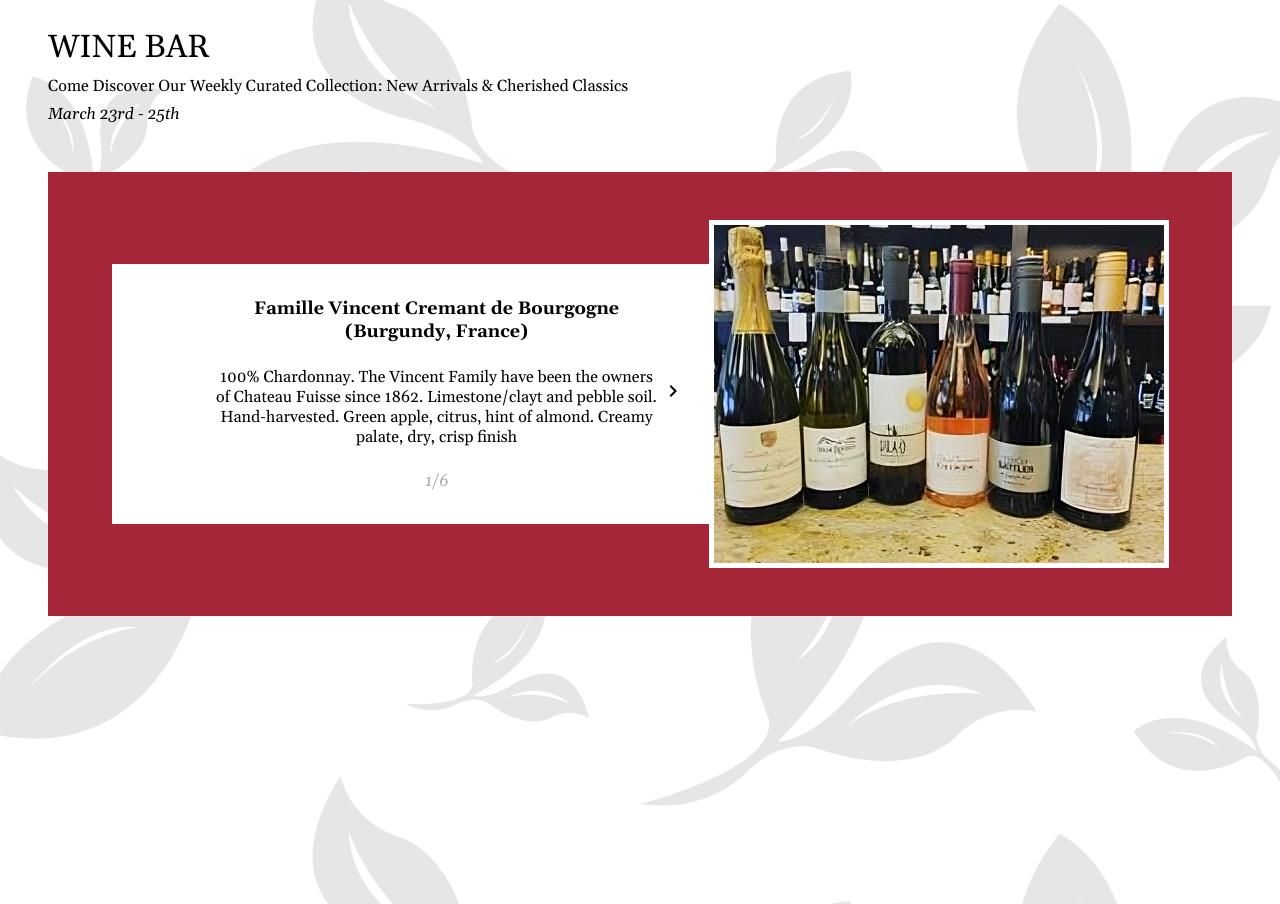
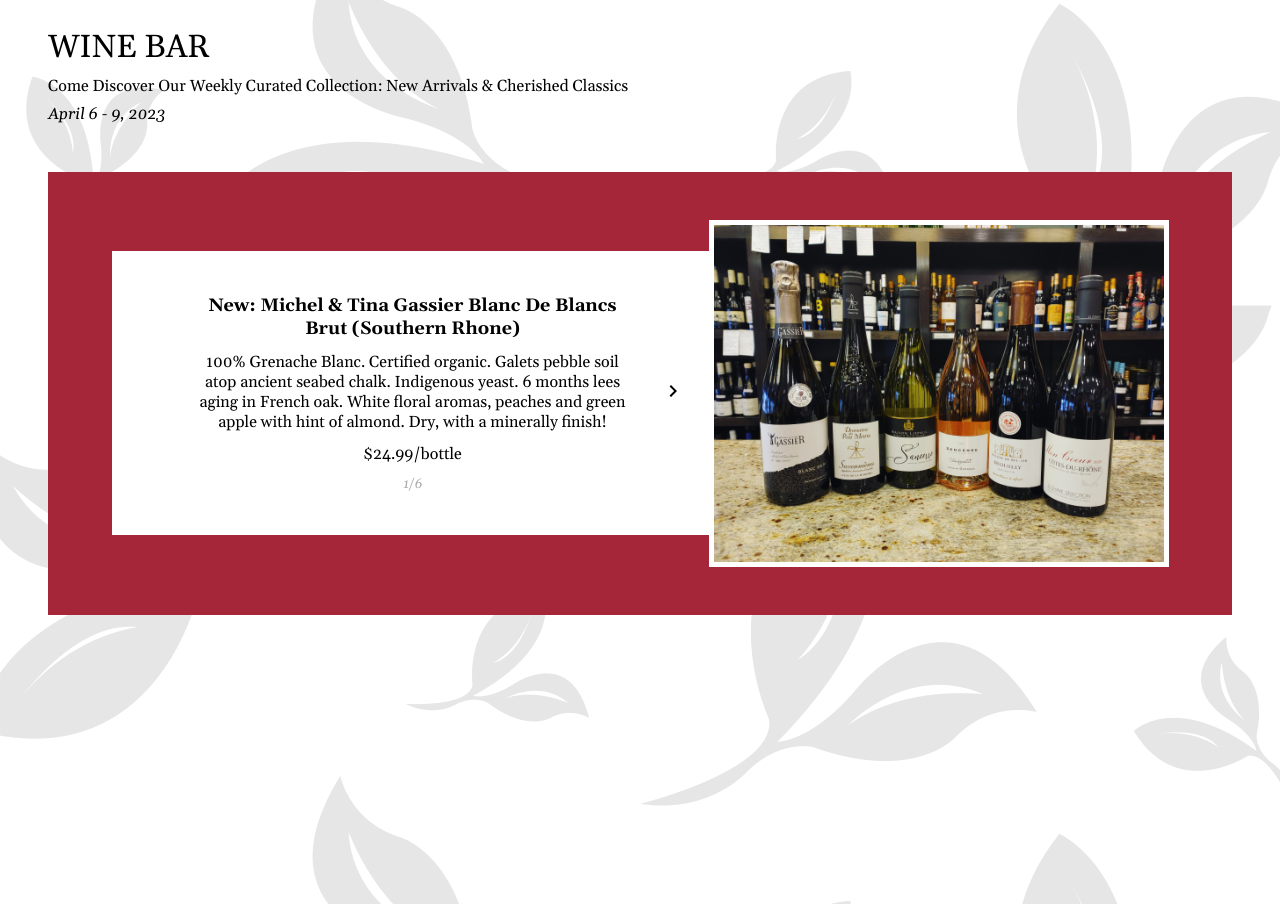
Before and after one commit to JakeWilliams21/Twisted-Vine, a React (Create React App) app in the folder client/: page / in a window 1280 px wide. Shown: the part 2611-3515 px from the top of the page. Built offline with nearby package versions, Linux system fonts and the light colour scheme; a web font is replaced by a local one.

Commit message:
Wine Bar 4/6-4/9

```diff
--- a/client/src/components/WineBar.js
+++ b/client/src/components/WineBar.js
@@ -1,39 +1,39 @@
 import React, {useState, useEffect, useRef} from 'react'
 import '../style/WineBar.css'
-import winebar from '../images/winebar.jpeg'
+import winebar from '../images/winebar(2).jpg'
 import ChevronRightIcon from '@mui/icons-material/ChevronRight';
 import ChevronLeftIcon from '@mui/icons-material/ChevronLeft';
 
 const WineBar = () => {
     const [wines, setWines] = useState([
         {
-            name: 'Famille Vincent Cremant de Bourgogne (Burgundy, France)',
-            description: '100% Chardonnay. The Vincent Family have been the owners of Chateau Fuisse since 1862. Limestone/clayt and pebble soil. Hand-harvested. Green apple, citrus, hint of almond. Creamy palate, dry, crisp finish',
+            name: 'New: Michel & Tina Gassier Blanc De Blancs Brut (Southern Rhone)',
+            description: '100% Grenache Blanc. Certified organic. Galets pebble soil atop ancient seabed chalk. Indigenous yeast. 6 months lees aging in French oak. White floral aromas, peaches and green apple with hint of almond. Dry, with a minerally finish!',
+            price: 24.99
+        },
+        {
+            name: 'New: Domaine du Petit Metris Clos de la Marche Savennièes (Loire Valley)',
+            description: '100% Chenin Blanc. Situated in le Grand Beauvais hameau, in the heart of the Chaume appellation and run by 5th generation winemaker Joseph Renou and his two sons, Pascal and Herve. 30+ Year-old -vines grown in shale, aeolian sands, and spilite soils. Hand-harvested with oak barrel aging. Stone fruit and citrus, richness on palate and dry, wet rock finish! Stunning!',
             price: 29.99
         },
         {
-            name: 'Deux Roches "Tradition" Macon-Villages (Burgundy, France)',
-            description: '100% Chardonnay. Limestone and clay-silty soils. Sees some oak and lees aging. Peaches, golden apple, limes zest, white pepper, flinty finish.',
-            price: 22.99
+            name: 'New: Maison Lispaul Sancerre (Loire Valley)',
+            description: '100% Sauvignon Blanc. Family estate located in the town of Tracy sur Loire. Sustainable farming. 30-year-old-vines in clay and flint soils. Lees aging. Citrus flavors with a fresh, flinty finish. Classic!',
+            price: 36.99
         },
         {
-            name: 'Teleda Dilao Dry Amber Wine (Kisskhevi, Republic of Georgia)',
-            description: 'Rkatsiteli, Mtsvane. Georgia has been making wine for over 8000 years and considered the birthplace of wine. This blend is made of two indigenous grapes and is aged in large clay jars buried under the ground, called Qvevri. One month skin contact makes this more of an orange wine. Peaches, mint, pine. Chewy on the palate with a zesty finish.',
-            price: 14.99
+            name: 'Domaine Gueneau Chavignolet Sancerre Rosé (Loire Valley,)',
+            description: '100% Pinot Noir.  From woman winemaker Elisa Gueneau. Sustainable farming. 35-year-old-vines grown in caillottes and limestone soils. Strawberry and citrus with a chalky finish. Delicious!',
+            price: 29.99
         },
         {
-            name: 'Le Grand Bouqueteau Chinon Rose (Loire Valley, France)',
-            description: '100% Cabernet Franc. Named for a lieudit next to the cellar. Bing cherry, raspberry and citrus flavors, with white pepper and savory herbs. Lovely minerality on the finish. Delicious!',
-            price: 18.99
-        },
-        {
-            name: 'Erich Sattler St. Laurent (Burgenland, Austria)',
-            description: '100% St. Laurent. Erich, 4th generation to run the estate, has been at the head since 1999. Sustainable and organic farming practices. Gravel soil. 40+ year-old-vines. Hand-harvested. Stainless steel and large neutral casks aging. An offspring of Pinot Noir. Dark berry and cherry flavors, with silky tannins and hint of spiciness. Fresh and elegant!',
+            name: 'New: Jean-Marc Lafont Domaine de Bel-Air Briante Brouilly (Beaujolais)',
+            description: '100% Gamay. The domaine sits on top of Bel-Air Hill overlooking Beajeu and has been run by winemaker Jean-Marc Lafont and his wife Annick since 1985. 55+ year-old-vines in clay and loamy soils with schist and granite. Sees older barrel aging. Hand-harvested and semi-carbonic. Elegant, brambly fruit, mineral-driven finish! Heavenly!',
             price: 19.99
         },
         {
-            name: `Anne Amie Vineyards Winemaker's Selection Pinot Noir. (Willamette Valley, Oregon)`,
-            description: 'Salmon Safe and LIVE certified. Vineyards are located in Yamhill-Carlton district and Chehalem Mountains. Hand-harvested. Aged on lees in French new and used oak barrels for 10 months. Cherry, pomegranate, blueberry, baking spice. Earthy tannins and refreshing acidity!',
+            name: `J.L. Chave Mon Coeur Cotes-du-Rhone (Southern Rhone, France)`,
+            description: 'Grenache, Syrah, Mourvèdre/Cinsault. The Chave family have been growing vines since 1481. 20–60-year-old-vines sourced from Visan, Vinsobres, Cairanne, and Rasteau. Organic farming. A wine of elegance, power, and finesse. Luscious!',
             price: 27.99
         },
     ])
@@ -84,36 +84,30 @@
         <div className = 'title'>
             <span style = {{'fontSize': 'xx-large'}}>WINE BAR</span>
             <span>Come Discover Our Weekly Curated Collection: New Arrivals & Cherished Classics</span>
-            <span style = {{'fontStyle': 'italic'}}>March 23rd - 25th</span>
+            <span style = {{'fontStyle': 'italic'}}>April 6 - 9, 2023</span>
         </div>
         <div className = 'wines-container'>
             <div className = 'wines'>
-                {selectedWineIndex ?
-                <div className = 'left-button'>
+                <div className = {`left-button ${selectedWineIndex ? '' : 'hide-button'}`}>
                     <ChevronLeftIcon className = 'button' onClick = {handleLeftButtonClick}/>
                 </div>
-                :
-                <div></div>
-                }
+
 
                 <div className = 'wine-content-container'>
                     <div className={`wine-content ${fadeIn ? "fade-in" : ""}`}>
                         <span className = 'name'>{wines[selectedWineIndex].name}</span>
                         <span className = 'description'>{wines[selectedWineIndex].description}</span>
-                        <span style = {{'fontStyle': 'italic', 'color': 'darkgray'}}>{selectedWineIndex + 1}/6</span>
+                        <span>${wines[selectedWineIndex].price}/bottle</span>
+                        <span style = {{'fontStyle': 'italic', 'color': 'darkgray', 'fontSize': 'small'}}>{selectedWineIndex + 1}/6</span>
                     </div>
                 </div>
 
-                {selectedWineIndex < 5 ?
-                <div className = 'right-button'>
+                <div className = {`right-button ${selectedWineIndex < 5 ? '' : 'hide-button'}`}>
                     <ChevronRightIcon className = 'button' onClick = {handleRightButtonClick}/>
                 </div>
-                :
-                <div></div>
-                }
 
             </div>
-            <img src = {winebar} alt = 'Wine Lineup'/>
+            <img className = 'winebar-img' src = {winebar} alt = 'Wine Lineup'/>
         </div>
 
 
--- a/client/src/style/WineBar.css
+++ b/client/src/style/WineBar.css
@@ -26,6 +26,7 @@
     background-color: white;
     border: solid white 5px;
     border-right: none;
+    padding: 12px 0;
 }
 
 .wines-container {
@@ -52,7 +53,7 @@
     flex-direction: column;
     align-items: center;
     width: 100%;
-    gap: 24px;
+    gap: 12px;
 }
 
 .wine-content .name {
@@ -77,6 +78,7 @@
 #wine-bar img {
     border: solid white;
     border-width: 5px;
+    width: 450px;
 }
 
 .button {
@@ -96,6 +98,10 @@
 
 .fade-in {
   animation: fadeIn 1s ease-in-out;
+}
+
+.hide-button {
+    visibility: hidden;
 }
 
 @keyframes fadeIn {
```
Also changed, not shown: client/src/images/winebar(2).jpg (added), 1 other file (tests, documents, lock files or other folders).
